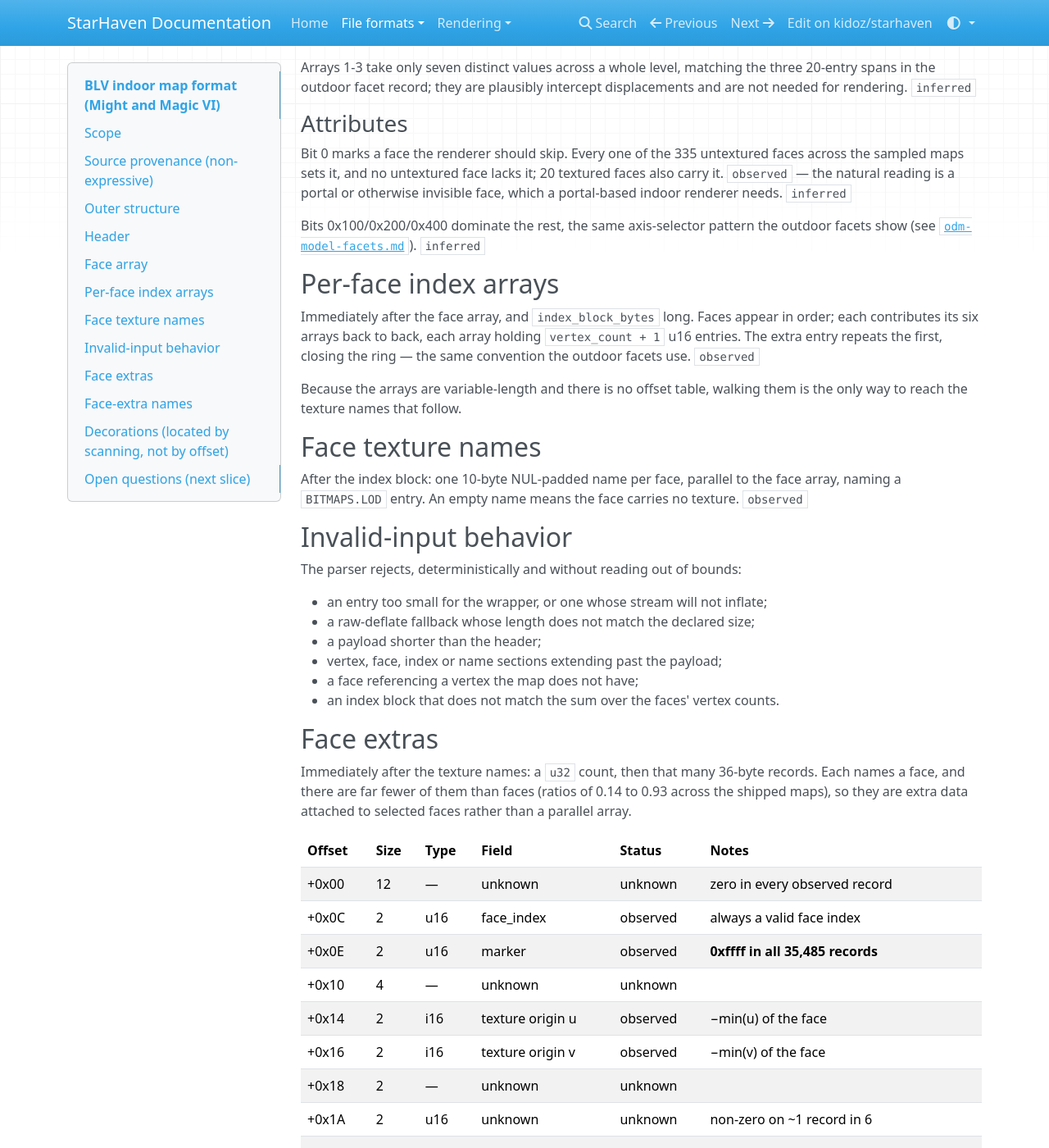
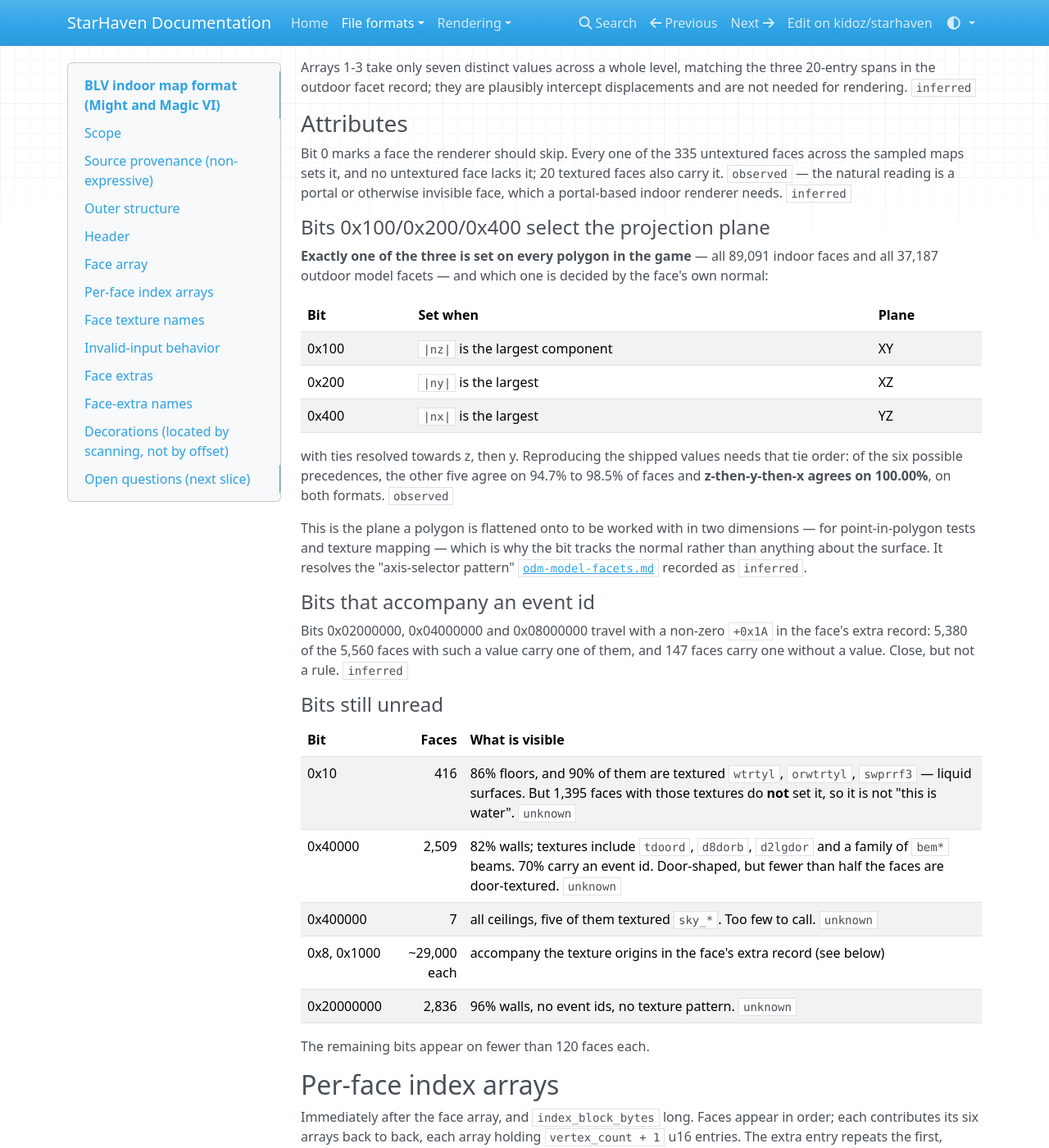
Before and after one commit to kidoz/starhaven, an MkDocs documentation site: the page built from docs/formats/blv.md, in a window 1280 px wide and 1400 px high, scrolled down 3217 px. Shown: the whole window at 82% size. Built offline with MkDocs 1.6.1, drawn with Linux system fonts in a browser that asks for light colours; nearby versions of some CDN libraries.

Commit message:
Document the projection plane and correct the outdoor claim

```diff
--- a/docs/formats/blv.md
+++ b/docs/formats/blv.md
@@ -138,9 +138,47 @@ textured faces also carry it. `observed` — the natural reading is a
 portal or otherwise invisible face, which a portal-based indoor renderer needs.
 `inferred`
 
-Bits 0x100/0x200/0x400 dominate the rest, the same axis-selector pattern the
-outdoor facets show (see [`odm-model-facets.md`](odm-model-facets.md)).
+#### Bits 0x100/0x200/0x400 select the projection plane
+
+**Exactly one of the three is set on every polygon in the game** — all 89,091
+indoor faces and all 37,187 outdoor model facets — and which one is decided by
+the face's own normal:
+
+| Bit | Set when | Plane |
+| --- | --- | --- |
+| 0x100 | `|nz|` is the largest component | XY |
+| 0x200 | `|ny|` is the largest | XZ |
+| 0x400 | `|nx|` is the largest | YZ |
+
+with ties resolved towards z, then y. Reproducing the shipped values needs that
+tie order: of the six possible precedences, the other five agree on 94.7% to
+98.5% of faces and **z-then-y-then-x agrees on 100.00%**, on both formats.
+`observed`
+
+This is the plane a polygon is flattened onto to be worked with in two
+dimensions — for point-in-polygon tests and texture mapping — which is why the
+bit tracks the normal rather than anything about the surface. It resolves the
+"axis-selector pattern" [`odm-model-facets.md`](odm-model-facets.md) recorded
+as `inferred`.
+
+#### Bits that accompany an event id
+
+Bits 0x02000000, 0x04000000 and 0x08000000 travel with a non-zero `+0x1A` in
+the face's extra record: 5,380 of the 5,560 faces with such a value carry one
+of them, and 147 faces carry one without a value. Close, but not a rule.
 `inferred`
+
+#### Bits still unread
+
+| Bit | Faces | What is visible |
+| --- | ---: | --- |
+| 0x10 | 416 | 86% floors, and 90% of them are textured `wtrtyl`, `orwtrtyl`, `swprrf3` — liquid surfaces. But 1,395 faces with those textures do **not** set it, so it is not "this is water". `unknown` |
+| 0x40000 | 2,509 | 82% walls; textures include `tdoord`, `d8dorb`, `d2lgdor` and a family of `bem*` beams. 70% carry an event id. Door-shaped, but fewer than half the faces are door-textured. `unknown` |
+| 0x400000 | 7 | all ceilings, five of them textured `sky_*`. Too few to call. `unknown` |
+| 0x8, 0x1000 | ~29,000 each | accompany the texture origins in the face's extra record (see below) |
+| 0x20000000 | 2,836 | 96% walls, no event ids, no texture pattern. `unknown` |
+
+The remaining bits appear on fewer than 120 faces each.
 
 ## Per-face index arrays
 
```
Also changed, not shown: docs/formats/odm-model-facets.md (+12 -5 lines).
